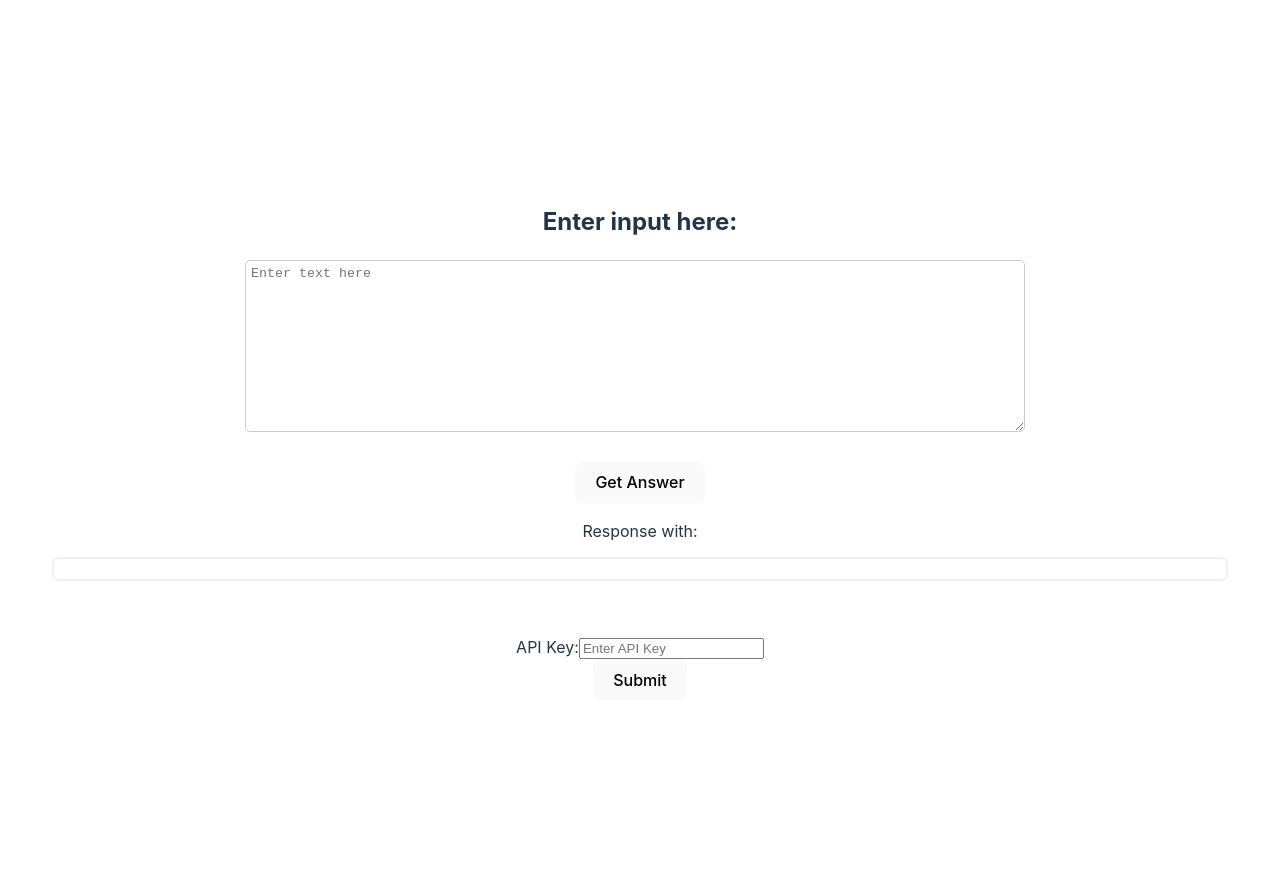
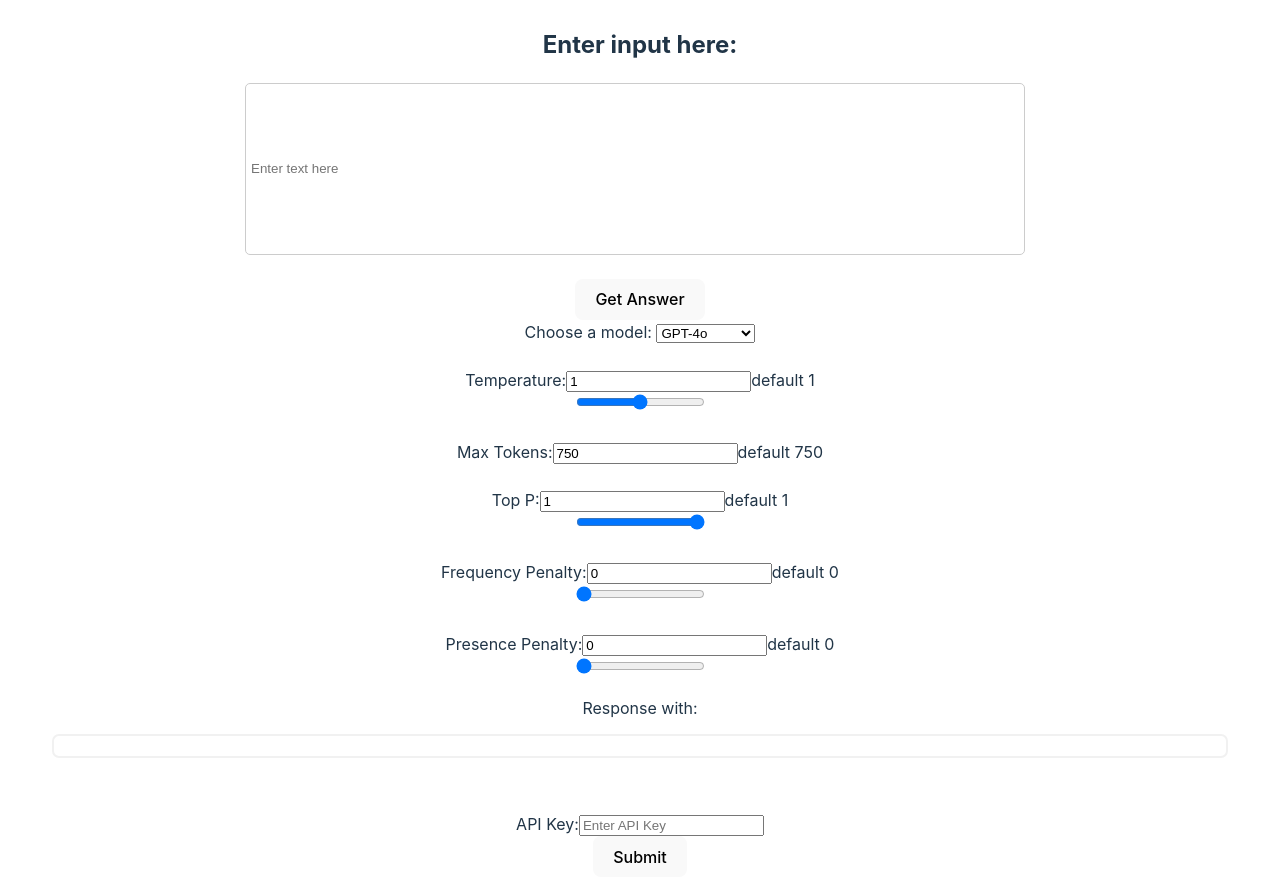
Before and after one commit to pgsweet/ChatGPT-Website, a React (Vite) app: page / in a window 1280 px wide. Built offline with nearby package versions, Linux system fonts and the light colour scheme.

Commit message:
refactor: Update UserInput component to use input type text
The UserInput component was updated to use an input type of text instead of a textarea. This change improves the user experience by providing a single-line input field for entering text.

```diff
--- a/src/App.css
+++ b/src/App.css
@@ -13,5 +13,5 @@
   flex-direction: column;
   justify-content: center;
   align-items: center;
-  height: 100vh;
+  max-height: 100vh;
 }
--- a/src/components/UserInput.tsx
+++ b/src/components/UserInput.tsx
@@ -1,18 +1,15 @@
-import { Form } from "react-bootstrap";
 import "./UserInput.css"
 
 export function UserInput():  JSX.Element {
 
-    function changeInput(event: React.ChangeEvent<HTMLTextAreaElement>) {
+    function changeInput(event: React.ChangeEvent<HTMLInputElement>) {
         localStorage.setItem("userInput", event.target.value);
     }
 
     return (
         <div className="User-input">
             <h2>Enter input here:</h2>
-            <Form>
-                <Form.Control as="textarea" rows={3} placeholder="Enter text here" onChange={changeInput} className="Text-box"/>
-            </Form>
+            <input type="text" placeholder="Enter text here" onChange={changeInput} className="Text-box"/>
         </div>
     )
 }
--- a/src/gpt/ChatGPT.tsx
+++ b/src/gpt/ChatGPT.tsx
@@ -1,3 +1,4 @@
+import React from "react";
 import { useState } from "react";
 import { makeRequest } from "./OpenAI";
 import "./ChatGPT.css";
@@ -5,16 +6,139 @@ import "./ChatGPT.css";
 export function ChatGPT(): JSX.Element {
     const [userInput, setUserInput] = useState<string>("");
     const [response, setResponse] = useState<string>("");
+    const [model, setModel] = useState<string>("Select Model");
+    const [temperature, setTemperature] = useState<number>(1);
+    const [maxTokens, setMaxTokens] = useState<number>(750);
+    const [topP, setTopP] = useState<number>(1);
+    const [frequencyPenalty, setFrequencyPenalty] = useState<number>(0);
+    const [presencePenalty, setPresencePenalty] = useState<number>(0);
+
+    function updateModel(event: React.ChangeEvent<HTMLSelectElement>) {
+        setModel(event.target.value);
+    }
+
+    function updateTemperature(event: React.ChangeEvent<HTMLInputElement>) {
+        let value = parseFloat(event.target.value);
+
+        if (value > 2) {
+            value = 2;
+        } else if (value < 0) {
+            value = 0;
+        } else if(isNaN(value)) {
+            value = 1;
+        }
+
+        setTemperature(value);
+    }
+
+    function updateMaxTokens(event: React.ChangeEvent<HTMLInputElement>) {
+        let value = parseInt(event.target.value);
+        if (value < 1) {
+            value = 1;
+        } else if(isNaN(value)) {
+            value = 750;
+        }
+
+        setMaxTokens(value);
+    }
+
+    function updateTopP(event: React.ChangeEvent<HTMLInputElement>) {
+        let value = parseFloat(event.target.value);
+        if (value > 1) {
+            value = 1;
+        } else if (value < 0) {
+            value = 0;
+        } else if(isNaN(value)) {
+            value = 1;
+        }
+
+        setTopP(value);
+    }
+
+    function updateFrequencyPenalty(event: React.ChangeEvent<HTMLInputElement>) {
+        let value = parseFloat(event.target.value);
+        if (value > 2) {
+            value = 2;
+        } else if (value < 0) {
+            value = 0;
+        } else if(isNaN(value)) {
+            value = 0;
+        }
+
+        setFrequencyPenalty(value);
+    }
+
+    function updatePresencePenalty(event: React.ChangeEvent<HTMLInputElement>) {
+        let value = parseFloat(event.target.value);
+        if (value > 2) {
+            value = 2;
+        } else if (value < 0) {
+            value = 0;
+        } else if(isNaN(value)) {
+            value = 0;
+        }
+
+        setPresencePenalty(value);
+    }
 
     async function getResults() {
         setUserInput(localStorage.getItem("userInput") || "");
-        const response = await makeRequest(userInput);
+        const response = await makeRequest(userInput, model, temperature, maxTokens, topP, frequencyPenalty, presencePenalty);
         setResponse(response || "");
     }
 
     return (
         <div>
             <button onClick={getResults}>Get Answer</button>
+            <br></br>
+            <div>
+                <label htmlFor="options">Choose a model: </label>
+                <select id="options" value={model} onChange={updateModel}>
+                    <option value="" disabled>Select one</option>
+                    <option value="gpt-4o">GPT-4o</option>
+                    <option value="gpt-4-turbo">GPT-4 Turbo</option>
+                    <option value="gpt-4">GPT-4</option>
+                    <option value="gpt-3">GPT-3</option>
+                </select>
+            </div>
+            <br></br>
+            <div>
+                <label htmlFor="temperature">Temperature:</label>
+                <input type="text" value={temperature} onChange={updateTemperature}/>
+                default 1
+                <br></br>
+                <input type="range" min="0" max="2" step="0.01" value={temperature} onChange={updateTemperature}/>
+            </div>
+            <br></br>
+            <div>
+                <label htmlFor="maxTokens">Max Tokens:</label>
+                <input type="text" value={maxTokens} onChange={updateMaxTokens}/>
+                default 750
+            </div>
+            <br></br>
+            <div>
+                <label htmlFor="topP">Top P:</label>
+                <input type="text" value={topP} onChange={updateTopP}/>
+                default 1
+                <br></br>
+                <input type="range" min="0" max="1" step="0.01" value={topP} onChange={updateTopP}/>
+            </div>
+            <br></br>
+            <div>
+                <label htmlFor="frequencyPenalty">Frequency Penalty:</label>
+                <input type="text" value={frequencyPenalty} onChange={updateFrequencyPenalty}/>
+                default 0
+                <br></br>
+                <input type="range" min="0" max="2" step="0.01" value={frequencyPenalty} onChange={updateFrequencyPenalty}/>
+            </div>
+            <br></br>
+            <div>
+                <label htmlFor="presencePenalty">Presence Penalty:</label>
+                <input type="text" value={presencePenalty} onChange={updatePresencePenalty}/>
+                default 0
+                <br></br>
+                <input type="range" min="0" max="2" step="0.01" value={presencePenalty} onChange={updatePresencePenalty}/>
+            </div>
             <p>Response with:</p>
             <div className="Response">
                 {response}
--- a/src/gpt/OpenAI.tsx
+++ b/src/gpt/OpenAI.tsx
@@ -1,6 +1,6 @@
 import OpenAI from "openai";
 
-export async function makeRequest(userInput: string) {
+export async function makeRequest(userInput: string, model: string, temperature: number, max_toekns: number, top_p: number, frequency_penalty: number, presence_penalty: number) {
     const key = localStorage.getItem("OPENAI_API_KEY")?.replace(/['"]+/g, '')
     if (key === null) {
         console.log("API key not found")
@@ -9,16 +9,16 @@ export async function makeRequest(userInput: string) {
 
     const openai = new OpenAI({apiKey: key , dangerouslyAllowBrowser: true });
     const response = await openai.chat.completions.create({
-        model: "gpt-4o",
+        model: model, //"gpt-4o",
         messages: [
-            {role: "system", content: "Please respond to the following question with newlines but no bolded or underlined content:"},
+            {role: "system", content: "Please respond to the following question without any special formatting:"},
             {role: "user", content: userInput}
         ],
-        temperature: 1,
-        max_tokens: 256,
-        top_p: 1,
-        frequency_penalty: 0,
-        presence_penalty: 0,
+        temperature: temperature, //1,
+        max_tokens: max_toekns, //256,
+        top_p: top_p, //1,
+        frequency_penalty: frequency_penalty, //0,
+        presence_penalty: presence_penalty, //0,
       });
     return response.choices[0].message.content;
 }
```
